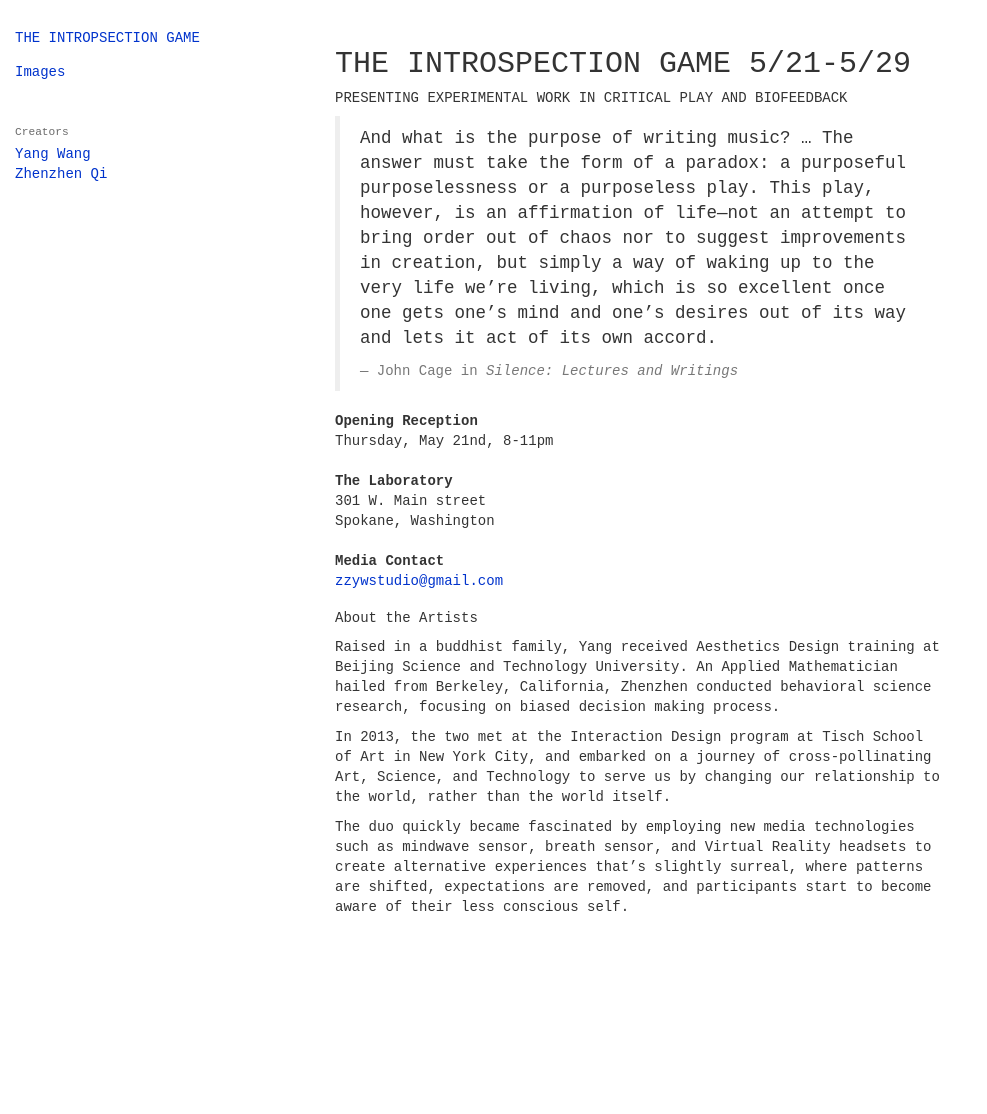
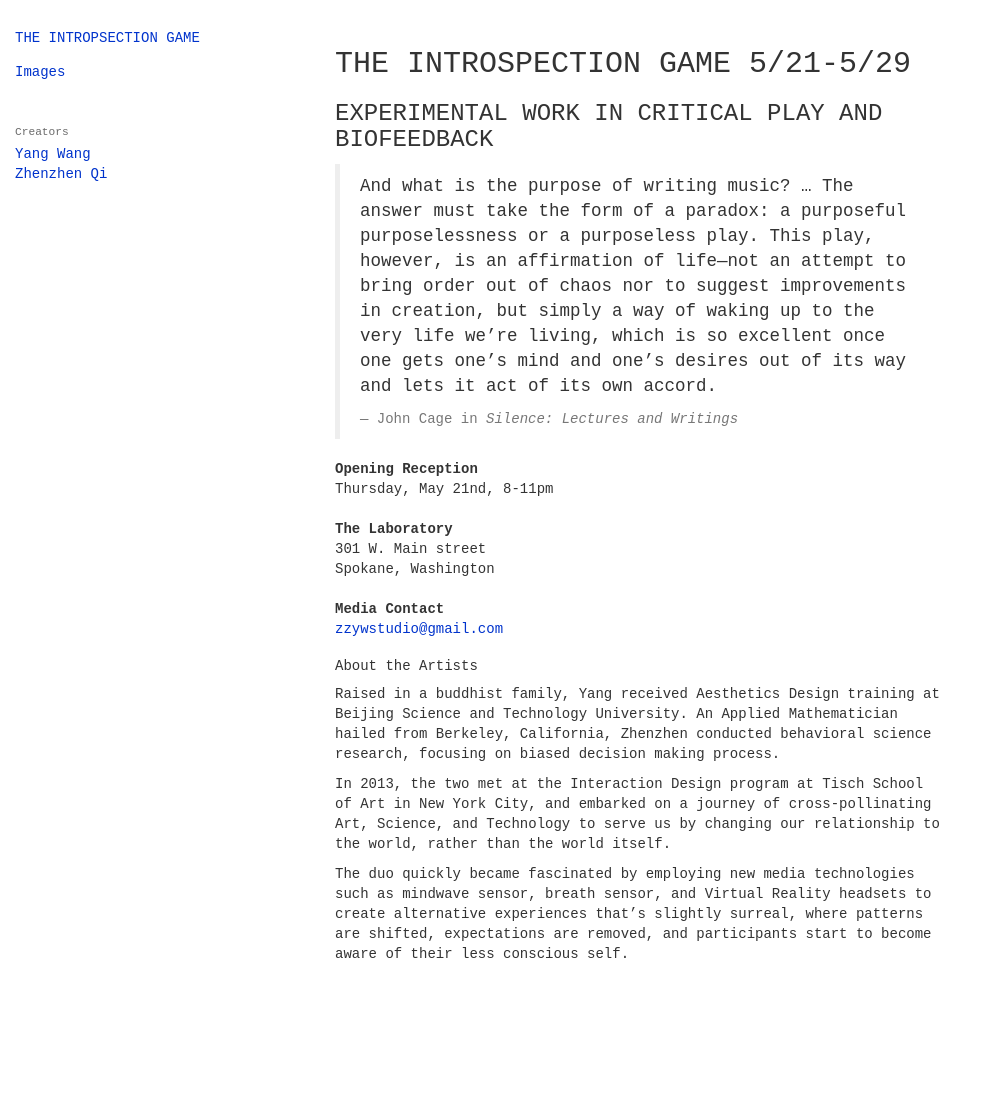
Before and after one commit to ZZYW/TheIntrospectionGame, a Jekyll site: the page built from index.html, in a window 1280 px wide. Shown: the whole page, without its empty margins (0-987 px from the left). Built offline with Jekyll 4.4.1, drawn with Linux system fonts in a browser that asks for light colours; nearby versions of some CDN libraries; before the commit the page ends 1067 px from its top, so only the background shows below that.

```diff
--- a/index.html
+++ b/index.html
@@ -4,7 +4,7 @@ layout: default
 
 <h2>THE INTROSPECTION GAME 5/21-5/29</h2>
 
-<h5>PRESENTING EXPERIMENTAL WORK IN CRITICAL PLAY AND BIOFEEDBACK</h5>
+<h3>EXPERIMENTAL WORK IN CRITICAL PLAY AND BIOFEEDBACK</h3>
 
 <blockquote>
 <p>And what is the purpose of writing music? … The answer must take the form of a paradox: a purposeful purposelessness or a purposeless play. This play, however, is an affirmation of life—not an attempt to bring order out of chaos nor to suggest improvements in creation, but simply a way of waking up to the very life we’re living, which is so excellent once one gets one’s mind and one’s desires out of its way and lets it act of its own accord.</p>
```
